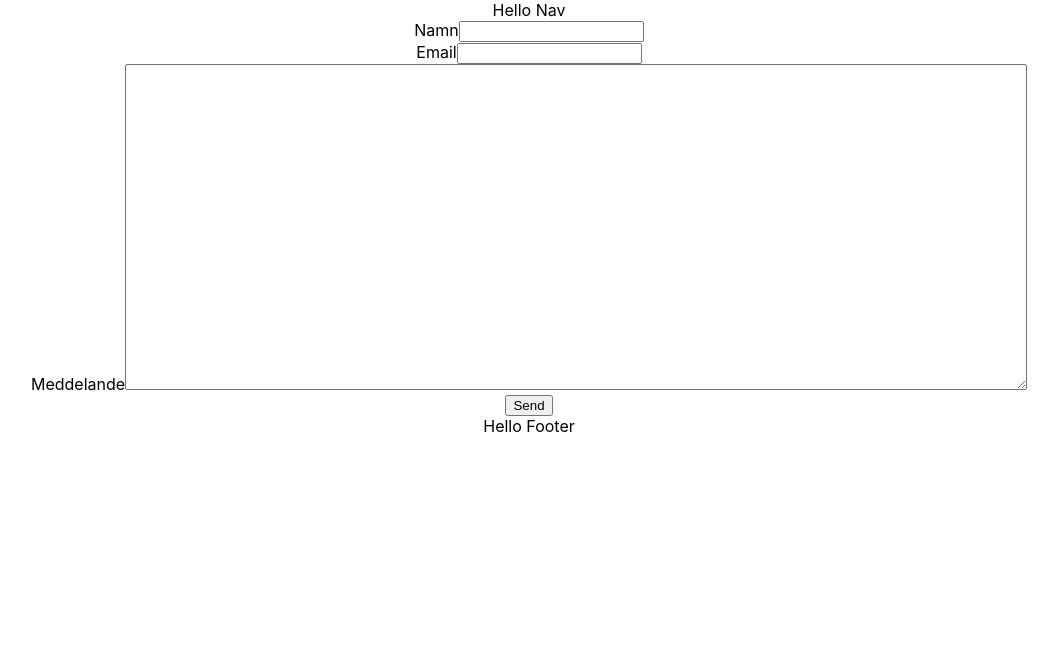
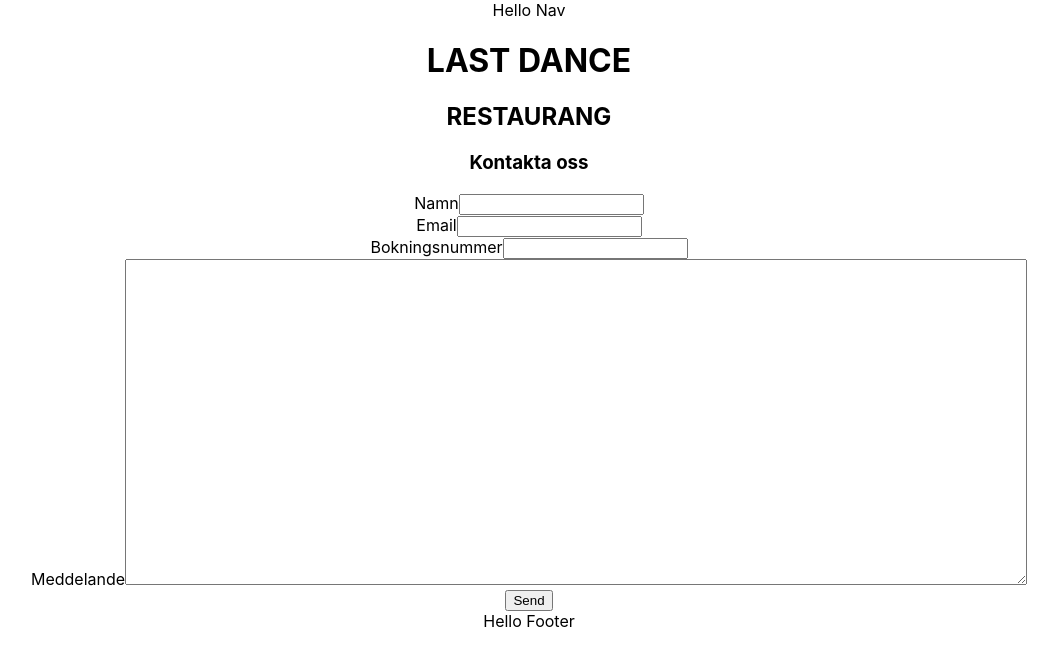
Before and after one commit to carlsylvan/restaurangen-last-dance, a React (Create React App) app: page /contact in a window 1280 px wide. Shown: the top 666 px of the page, without its empty margins (111-1169 px from the left). Built offline with nearby package versions, Linux system fonts and the light colour scheme.

Commit message:
added html

```diff
--- a/src/components/Contact/Contact.tsx
+++ b/src/components/Contact/Contact.tsx
@@ -7,6 +7,10 @@ const Textarea = styled.textarea`
 
 export const Contact = () => {
     return (
+        <>
+        <h1>LAST DANCE</h1>
+        <h2>RESTAURANG</h2>
+        <h3>Kontakta oss</h3>
         <form>
             <div>
                 <label>Namn</label>
@@ -17,10 +21,15 @@ export const Contact = () => {
                 <input type="email"required />
             </div>
             <div>
+                <label>Bokningsnummer</label>
+                <input type="text" required />
+            </div>
+            <div>
                 <label>Meddelande</label>
                 <Textarea required></Textarea>
             </div>
             <button type="submit">Send</button>
         </form>
+        </>
     )
 };
```
